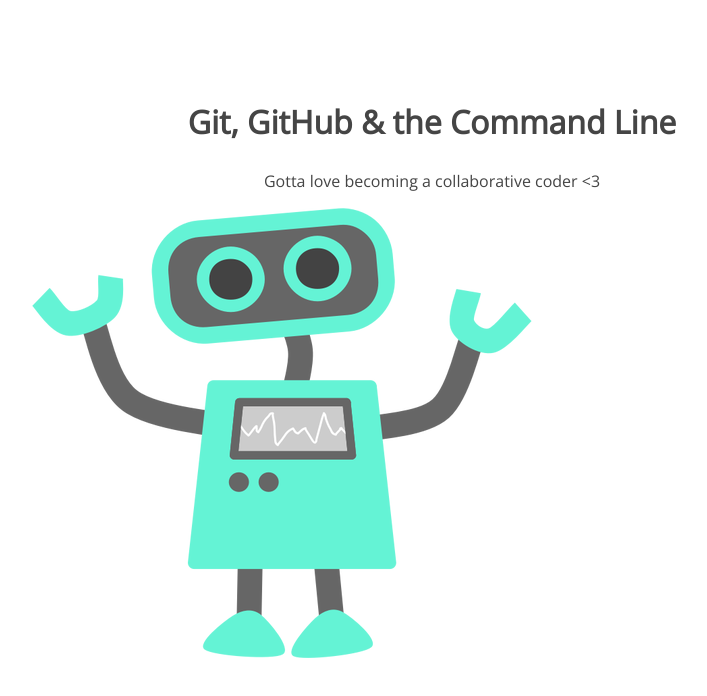
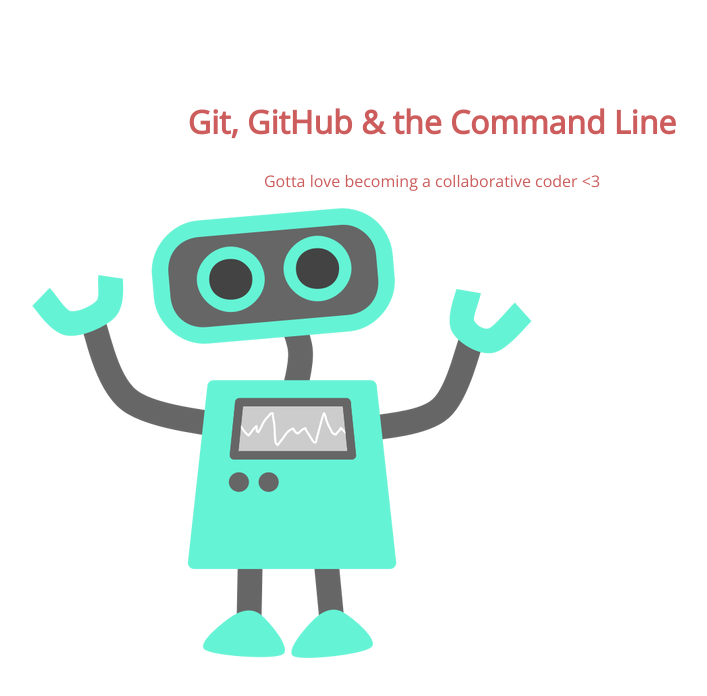
Before and after one commit to kskalva/105-project, a plain HTML site: page index.html in a window 1280 px wide. Shown: the whole page, without its empty margins (208-915 px from the left). Drawn offline with nearby package versions, Linux system fonts and the light colour scheme.

Commit message:
changed header1 color

```diff
--- a/css/style.css
+++ b/css/style.css
@@ -5,7 +5,7 @@ section {
 section h1,
 section p {
 	text-align: center;
-	color: #454545;
+	color: #CD5C5C;
 }
 section h1 {
 	font: 32px 'Open Sans';
```
